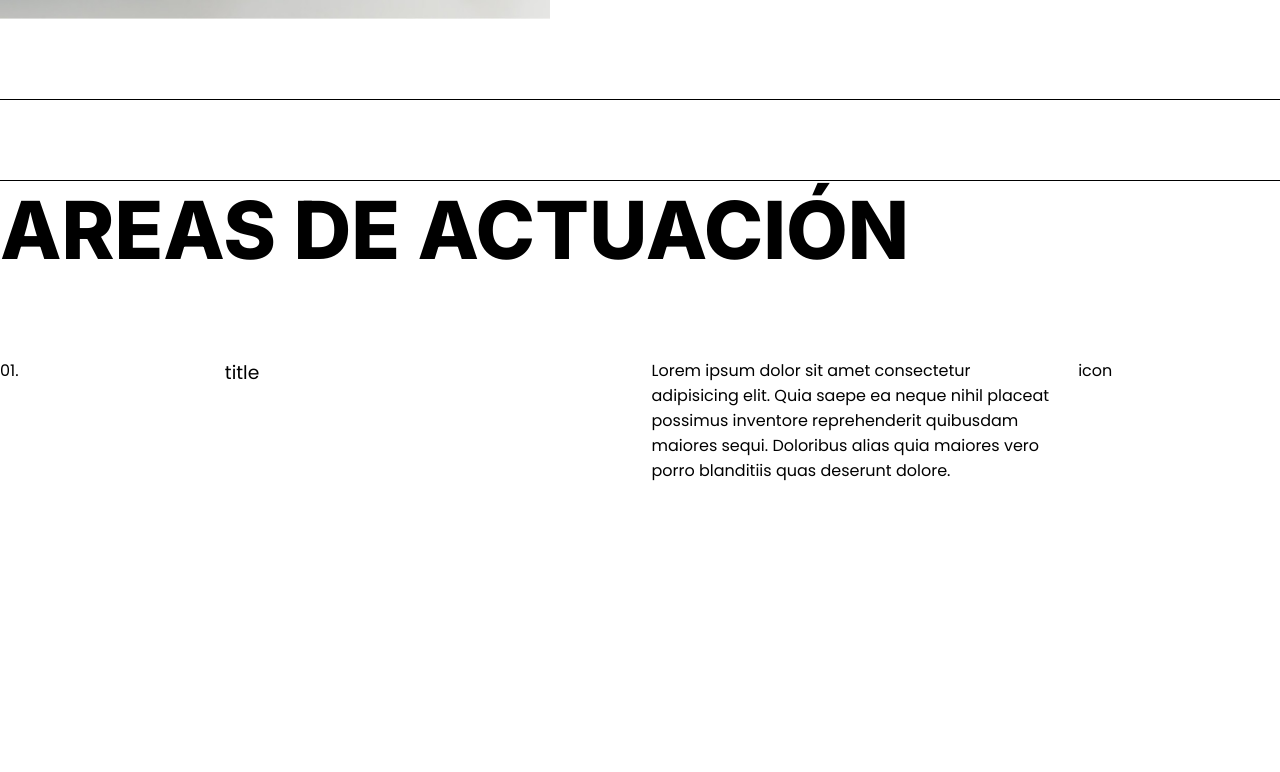
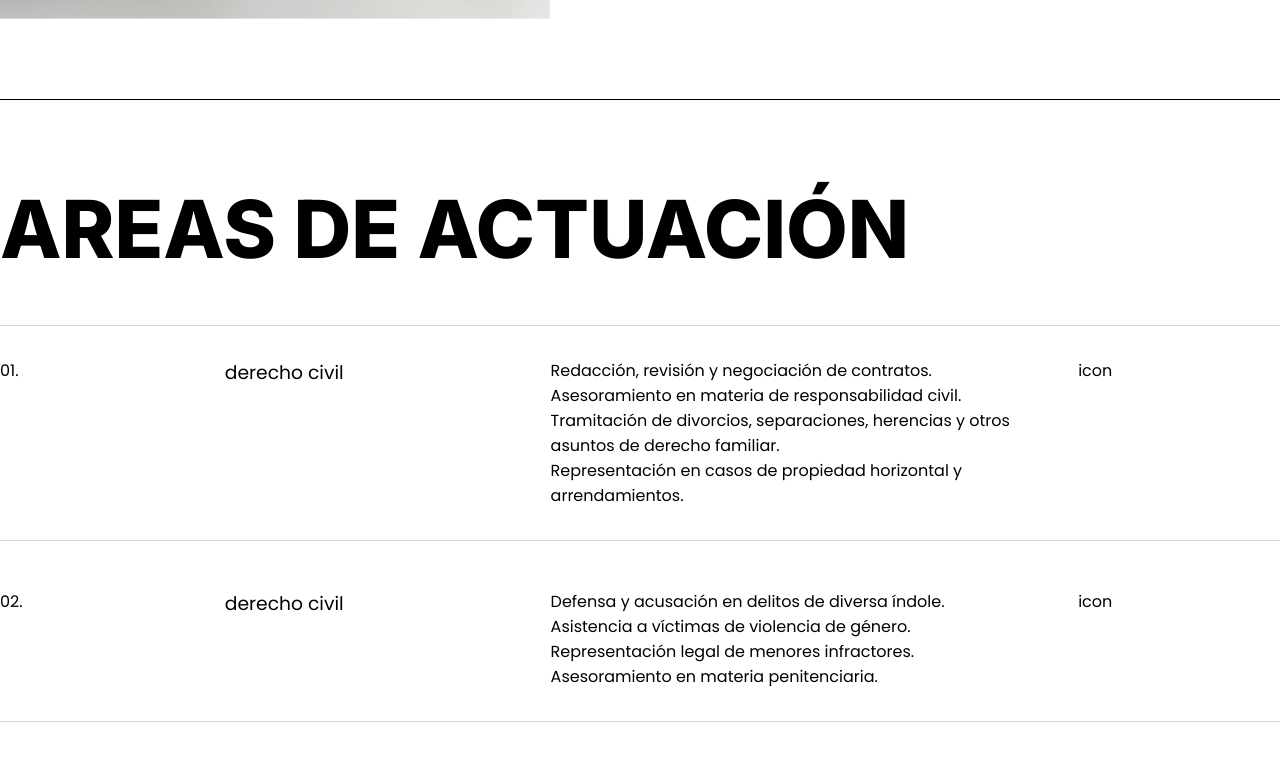
Before and after one commit to JhoanSebas96/lawyerft, a React (Vite) app: page / in a window 1280 px wide. Shown: the part 1568-2340 px from the top of the page. Before the commit the page ends 2051 px from the top, so only its background shows below. Built offline with nearby package versions, Linux system fonts and the light colour scheme; a web font is replaced by a local one.

Commit message:
modified "area de actuacion"

```diff
--- a/src/index.css
+++ b/src/index.css
@@ -94,10 +94,11 @@ h2{
 
 .area-title{
   font-family: 'Inter', sans-serif;
-  margin: 5rem 0;
+  margin-top: 5rem;
   font-size: 5rem;
   font-weight: 800;
-  border-style: solid none none;
+  border-bottom: 1px solid #d4d6d8;
+  padding-bottom: 3rem;
   border-width: 1px;
 }
 
@@ -107,5 +108,9 @@ h2{
   grid-column-gap: 1.8vw;
   grid-row-gap: 1.8vw;
   grid-template-rows: auto;
-  grid-template-columns: 2fr 4fr 4fr 2fr;
+  grid-template-columns: 2fr 3fr 5fr 2fr;
+  border-bottom: 1px solid #d4d6d8;
+  margin-bottom: 1rem;
+  padding: 2rem 0;
+  white-space: pre-line;
 }
--- a/src/pages/Home.jsx
+++ b/src/pages/Home.jsx
@@ -20,12 +20,16 @@ function Home() {
       <div className='section-area'>
         <div className='area'>
           <h2 className='area-title'>areas de actuación</h2>
-          <div className='area-des'>
-            <div>01.</div>
-            <h3>title</h3>
-            <p>Lorem ipsum dolor sit amet consectetur adipisicing elit. Quia saepe ea neque nihil placeat possimus inventore reprehenderit quibusdam maiores sequi. Doloribus alias quia maiores vero porro blanditiis quas deserunt dolore.</p>
-            <div>icon</div>
-          </div>
+          {areas.map((area, index) =>{
+            return(
+              <div className='area-des'>
+                <div>0{index + 1}.</div>
+                <h3>{area.title}</h3>
+                <p>{area.description}</p>
+                <div>icon</div>
+              </div>
+            )
+          })}
         </div>
       </div>
     </>
@@ -34,20 +38,20 @@ function Home() {
 
 export default Home
 
-const infoText = "Somos una firma de abogados dedicados a una profunda investigación de los contextos jurídicos de nuestros clientes, lo que nos permiten lograr con anticipación la solución de conflictos, generando resultados garantizados por nuestros expertos en las diferentes áreas jurídicas, a fin de salvaguardar y proteger sus derechos con respeto y ética por la justicia, encajando así nuestro mejor rol con social."
+const infoText = "Somos una firma de abogados dedicados a una profunda investigación de los contextos jurídicos de nuestros clientes, lo que nos permiten \n lograr con anticipación la solución de conflictos, generando resultados garantizados por nuestros expertos en las diferentes áreas jurídicas, a fin de salvaguardar y proteger sus derechos con respeto y ética por la justicia, encajando así nuestro mejor rol con social."
 
 const areas = [
   {
     title: 'derecho civil',
-    description: 'Redacción, revisión y negociación de contratos. \nAsesoramiento en materia de responsabilidad civil. \nTramitación de divorcios, separaciones, herencias y otros asuntos de derecho familiar. \nRepresentación en casos de propiedad horizontal y arrendamientos.'
+    description: 'Redacción, revisión y negociación de contratos. \n Asesoramiento en materia de responsabilidad civil. \n Tramitación de divorcios, separaciones, herencias y otros asuntos de derecho familiar. \n Representación en casos de propiedad horizontal y arrendamientos.'
   },
   {
     title: 'derecho civil',
-    description: 'Defensa y acusación en delitos de diversa índole. \nAsistencia a víctimas de violencia de género. \nRepresentación legal de menores infractores.\nAsesoramiento en materia penitenciaria.'
+    description: 'Defensa y acusación en delitos de diversa índole. \n Asistencia a víctimas de violencia de género. \n Representación legal de menores infractores.\n Asesoramiento en materia penitenciaria.'
   },
   {
     title: 'derecho civil',
-    description: 'Impugnación de despidos y reclamaciones de salarios. \n Redacción, revisión y negociación de contratos de trabajo. \n Asesoramiento en materia de Seguridad Social. \nRepresentación en casos de huelgas y conflictos colectivos.'
+    description: `Impugnación de despidos y reclamaciones de salarios. \n Redacción, revisión y negociación de contratos de trabajo. \n Asesoramiento en materia de Seguridad Social. \n Representación en casos de huelgas y conflictos colectivos.`
   },
   {
     title: 'derecho civil',
```
